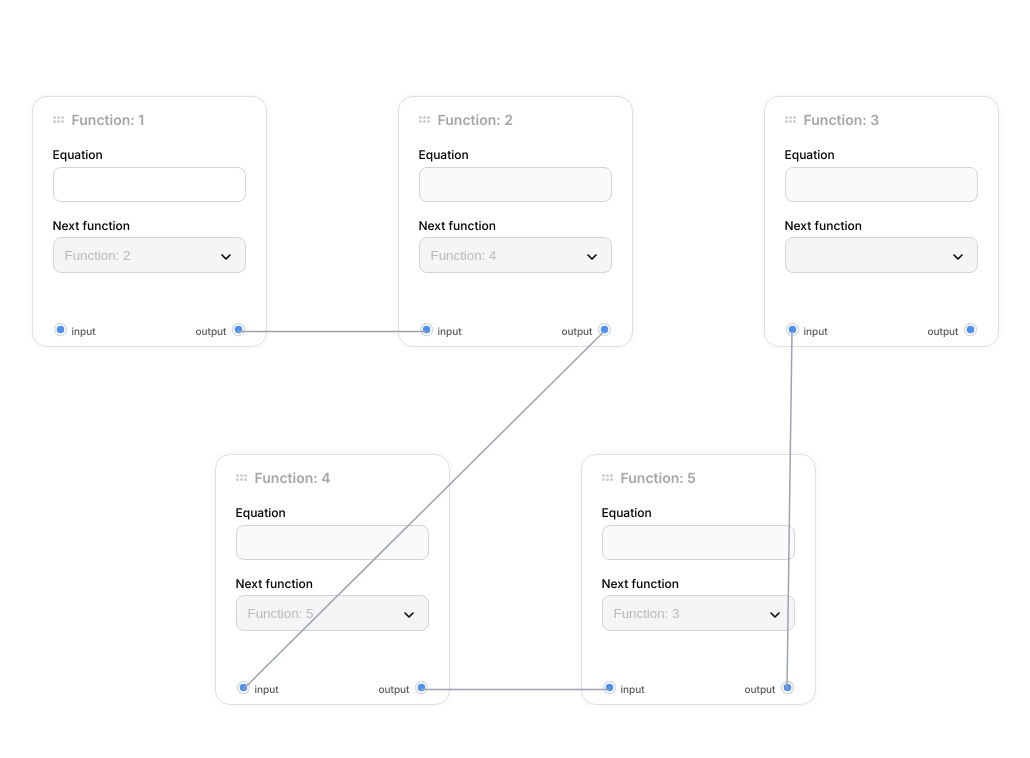
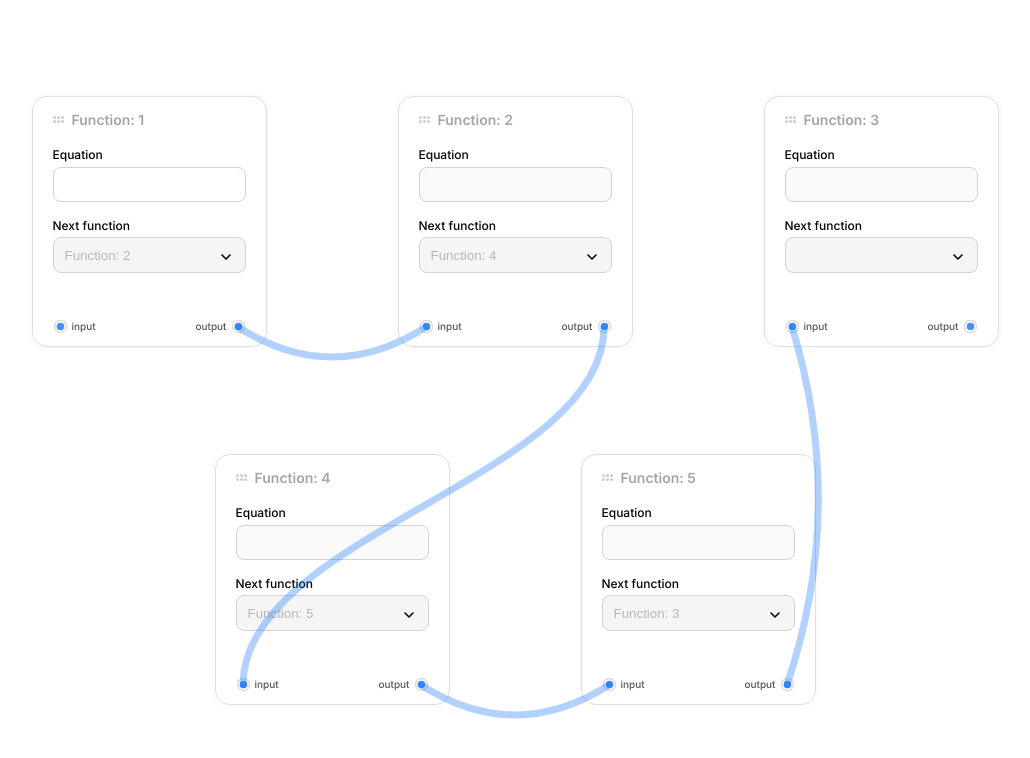
Before and after one commit to CelestialAzure/function-chain, a React (Create React App) app: page / in a window 1280 px wide. Shown: the top 758 px of the page, without its empty margins (125-1155 px from the left). Built offline with nearby package versions, Linux system fonts and the light colour scheme.

Commit message:
ADDED - line config for connector nodes

```diff
--- a/src/App.tsx
+++ b/src/App.tsx
@@ -8,7 +8,12 @@ interface Line {
   x2: number;
   y2: number;
 }
-
+type Point = {
+  x1: number;
+  y1: number;
+  x2: number;
+  y2: number;
+};
 const App: React.FC = () => {
   //* Local States - >
   const [nodes, setNodes] = useState<FunctionNode[]>(defaultNodes);
@@ -53,6 +58,29 @@ const App: React.FC = () => {
     return () => window.removeEventListener("resize", updateLines);
   }, [nodes.length]);
 
+  const getCurvePath = (line: Point) => {
+    const midX = (line.x1 + line.x2) / 2;
+    const midY = (line.y1 + line.y2) / 2;
+    const curveOffset = 60;
+
+    if (Math.abs(line.y1 - line.y2) < 5) {
+      return `M ${line.x1} ${line.y1}
+              Q ${midX} ${line.y1 + curveOffset},
+              ${line.x2} ${line.y2}`;
+    }
+
+    if (Math.abs(line.x1 - line.x2) < 25) {
+      return `M ${line.x1} ${line.y1}
+              Q ${line.x1 + curveOffset} ${midY},
+              ${line.x2} ${line.y2}`;
+    }
+
+    return `M ${line.x1} ${line.y1}
+          C ${line.x1} ${line.y1 + 150},
+            ${line.x2} ${line.y2 - 150},
+            ${line.x2} ${line.y2}`;
+  };
+
   return (
     <div className="function-chain--wrapper">
       <div className="function-chain">
@@ -67,15 +95,21 @@ const App: React.FC = () => {
           />
         ))}
         <svg className="function-chain--connection-lines">
-          {lines.map((line, index) => (
-            <line
-              key={index}
-              x1={line.x1}
-              y1={line.y1}
-              x2={line.x2}
-              y2={line.y2}
-            />
-          ))}
+          {lines.map((line, index) => {
+            return (
+              <path
+                key={index}
+                d={getCurvePath(line)}
+                fill="none"
+                stroke="#0066ff"
+                strokeWidth="7"
+                style={{
+                  strokeLinecap: "round",
+                  opacity: 0.3,
+                }}
+              />
+            );
+          })}
         </svg>
       </div>
     </div>
--- a/src/components/CalculatorNode/NodeConnector.tsx
+++ b/src/components/CalculatorNode/NodeConnector.tsx
@@ -23,7 +23,7 @@ const Node: React.FC<NodeProps> = ({
         <>
           <p className="node-connector--inner_text right">output</p>
           <div
-            className="connection-point"
+            className="node-connector--connection_point"
             ref={(el) => (outputRefs.current[nodeData.id] = el)}
           >
             <svg
@@ -57,7 +57,7 @@ const Node: React.FC<NodeProps> = ({
       {position == 0 && (
         <>
           <div
-            className="connection-point"
+            className="node-connector--connection_point"
             ref={(el) => (inputRefs.current[nodeData.id] = el)}
           >
             <svg
--- a/src/styles/components/calculatorNode/_nodeConnector.scss
+++ b/src/styles/components/calculatorNode/_nodeConnector.scss
@@ -22,4 +22,9 @@
       }
     }
   }
+  &--connection_point {
+    display: flex;
+    align-items: center;
+    justify-content: center;
+  }
 }
```
